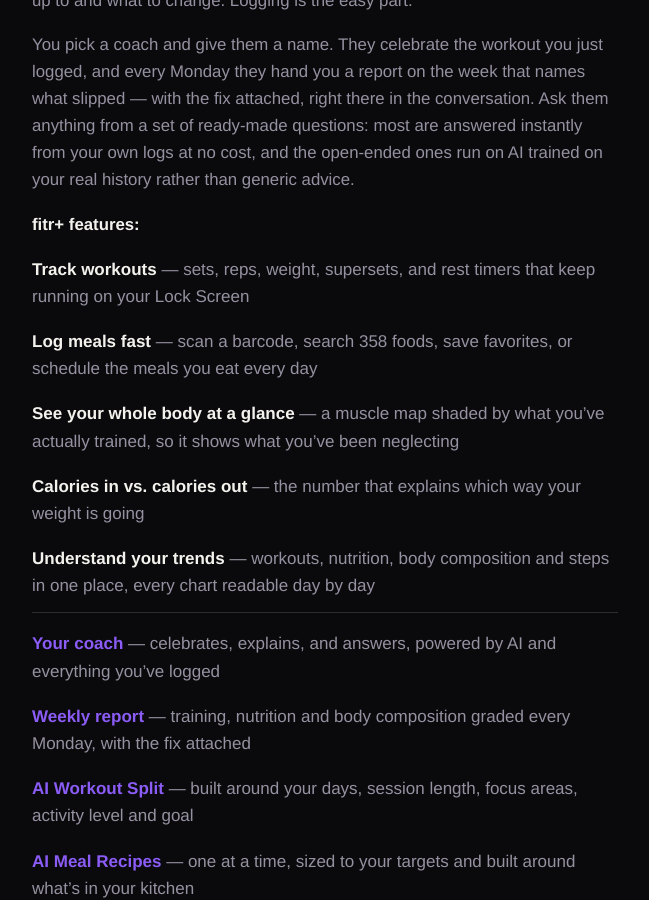
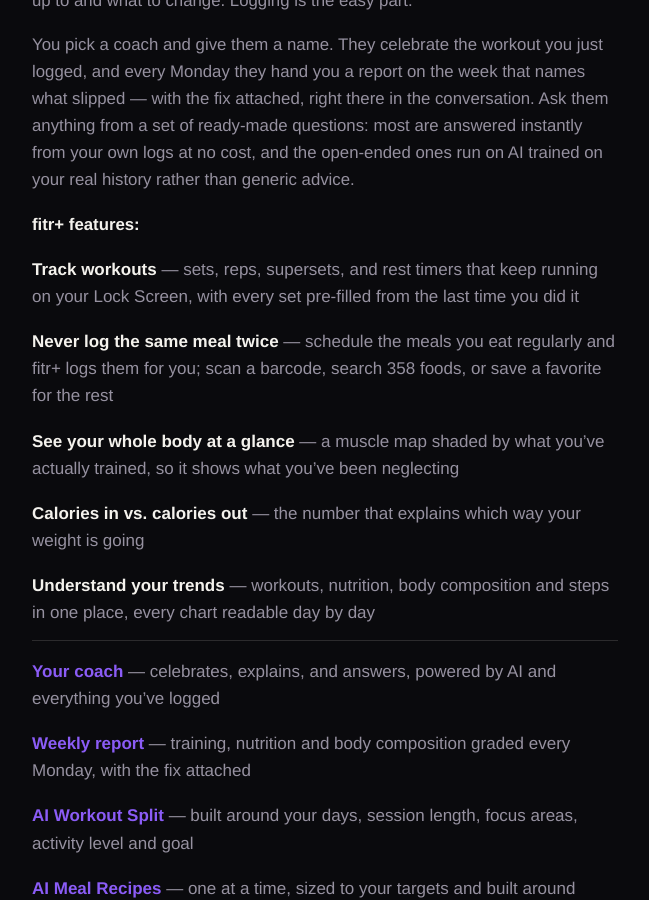
Before and after one commit to eliesernodarse-bit/datacraftstudio-site, a Jekyll site: the page built from index.html, in a window 1280 px wide and 900 px high, scrolled down 1059 px. Shown: the whole window, without its empty margins (252-901 px from the left). Built offline with Jekyll 4.4.1, drawn with Linux system fonts in a browser that asks for light colours.

Commit message:
Lead nutrition on removing repetition, not on the food database
Repetition is what makes people abandon food logging, and scheduled meals is
the feature that removes it — it was listed as one capability among several
rather than framed as the benefit. Workout logging gains the same treatment:
every set arrives pre-filled with what you lifted for it last time, which is
what makes repeating a session a few taps.

Co-Authored-By: Claude Opus 5 <noreply@anthropic.com>

```diff
--- a/index.html
+++ b/index.html
@@ -24,8 +24,8 @@ title: DataCraft Studio
     <p class="detail-body">You pick a coach and give them a name. They celebrate the workout you just logged, and every Monday they hand you a report on the week that names what slipped &mdash; with the fix attached, right there in the conversation. Ask them anything from a set of ready-made questions: most are answered instantly from your own logs at no cost, and the open-ended ones run on AI trained on your real history rather than generic advice.</p>
     <p class="detail-body feature-list-label"><strong>fitr+ features:</strong></p>
     <ul class="feature-list">
-      <li><strong>Track workouts</strong> &mdash; sets, reps, weight, supersets, and rest timers that keep running on your Lock Screen</li>
-      <li><strong>Log meals fast</strong> &mdash; scan a barcode, search 358 foods, save favorites, or schedule the meals you eat every day</li>
+      <li><strong>Track workouts</strong> &mdash; sets, reps, supersets, and rest timers that keep running on your Lock Screen, with every set pre-filled from the last time you did it</li>
+      <li><strong>Never log the same meal twice</strong> &mdash; schedule the meals you eat regularly and fitr+ logs them for you; scan a barcode, search 358 foods, or save a favorite for the rest</li>
       <li><strong>See your whole body at a glance</strong> &mdash; a muscle map shaded by what you&rsquo;ve actually trained, so it shows what you&rsquo;ve been neglecting</li>
       <li><strong>Calories in vs. calories out</strong> &mdash; the number that explains which way your weight is going</li>
       <li><strong>Understand your trends</strong> &mdash; workouts, nutrition, body composition and steps in one place, every chart readable day by day</li>
```
